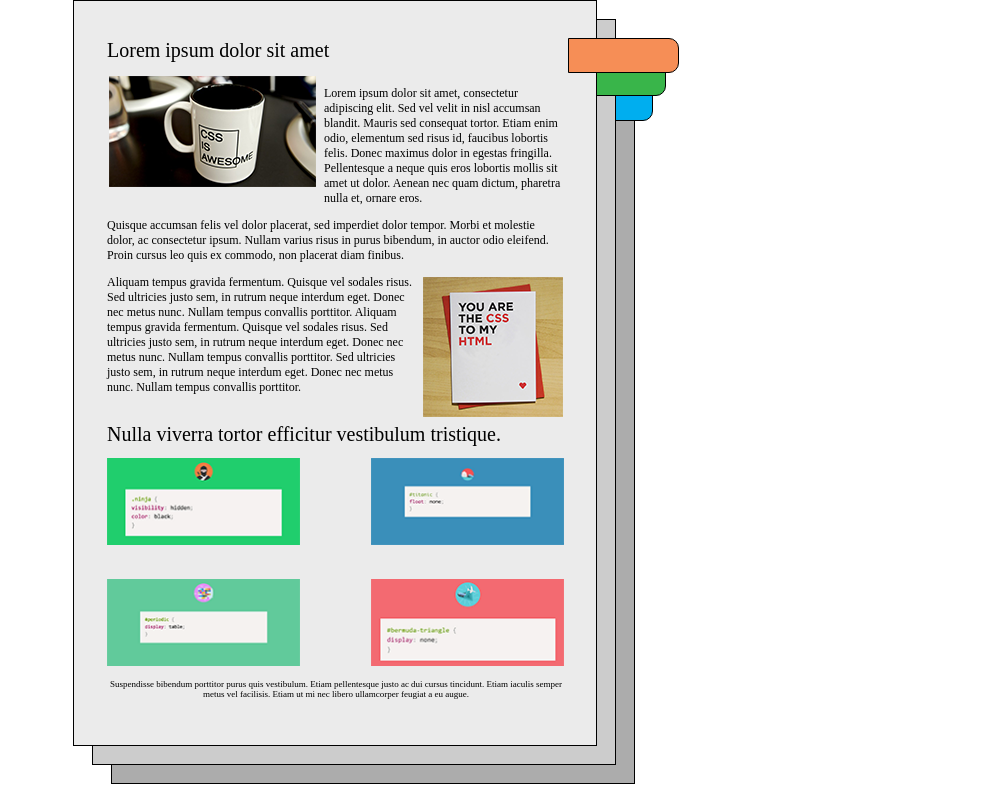
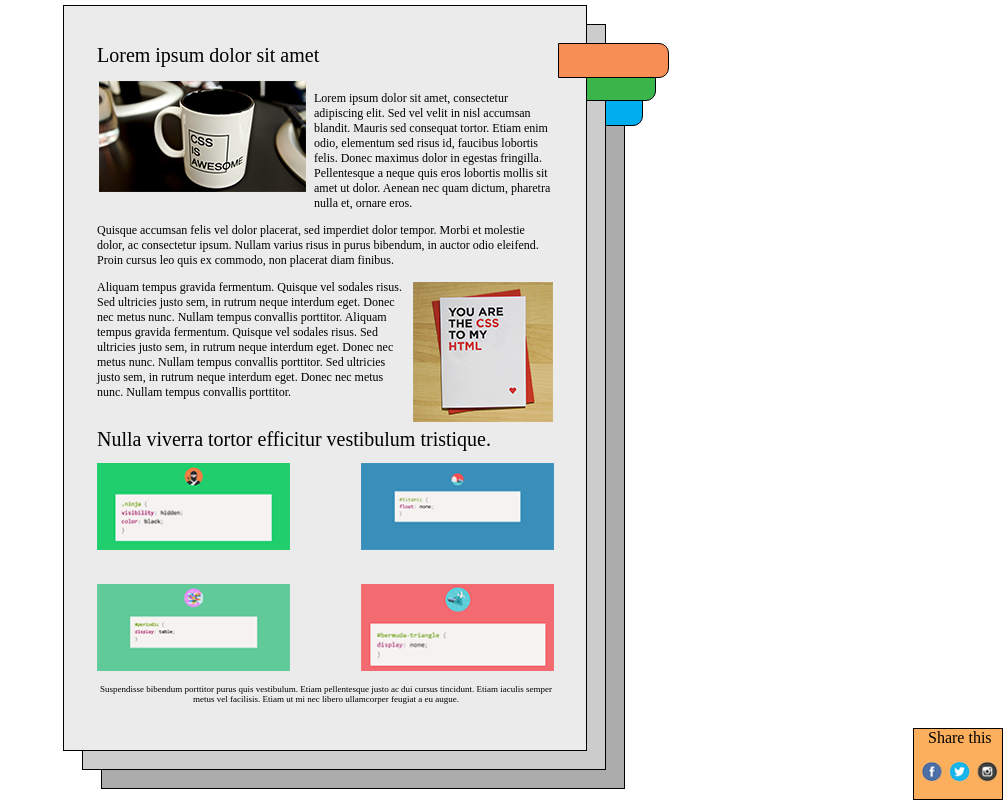
Before and after one commit to SystemGhost/float-position-task, a plain HTML site: page index.html in a window 1280 px wide. Shown: the whole page, without its empty margins (277-1280 px from the left). Drawn offline with Linux system fonts and the light colour scheme.

Commit message:
float-position-task/fix: add new basics style

```diff
--- a/css/style.css
+++ b/css/style.css
@@ -1,21 +1,56 @@
-#bookmark_1 {
+.wrapper {
+	width: 600px;
+	height: 750px;
+	position: absolute;
+	left: 50%;
+	top: 10%;
+	transform: translate(-50%, -10%);
+}
+
+.social {
+	width: 88px;
+	height: 70px;
+	position: fixed;
+	left: 100%;
+	top: 100%;
+	transform: translate(-100%, -100%);
+	border: 1px solid black;
+	background: #fbaf5d;
+}
+
+
+
+.rect {
+	width: 522px;
+	height: 744px;
+	border: 1px solid black;
+	position: absolute;
+}
+
+
+
+.bookmark {
+	border: 1px solid black;
+	position: absolute;
+	border-radius: 0 10px 10px 0;
+}
+
+.bookmark_1 {
 	width: 109px;
 	height: 33px;
 	background: #f68e56;
-	border: 1px solid black;
-	position: absolute;
-	z-index: 6;
 	top: 38px;
-  	left: 845px;
-  	border-radius: 0 10px 10px 0;
+  	left: 495px;
 }
 
-#information-box {
+.information-box {
 	width: 458px;
 	height: 679px;
 	font: 12px "Myriad Pro";
   	margin: 38px 0 0 33px;
 }
+
+
 
 .main-text {
 	height: 35px;
@@ -26,24 +61,17 @@
     clear:both
 }
 
-#rectangle_1 {
-	width: 522px;
-	height: 744px;
+.rectangle_1 {
 	background: #ebebeb;
-	border: 1px solid black;
-	position: absolute;
-	z-index: 5;
-	top: 0px;
-  	left: 350px;
 }
 
-#img_1 {
+.img_1 {
 	float: left;
 	padding: 2px;
 	margin: 0 6px 4px 0;
 }
 
-#img_2 {
+.img_2 {
 	float: right;
 	padding: 2px;
 	margin: 0 0 4px 6px;
@@ -59,65 +87,59 @@
 	margin: 15px 0 0 0;
 }
 
-#left-col {
+.left-col {
 	width: 194px;
 	float: left;
 }
 
-#right-col {
+.right-col {
 	width: 194px;
 	float: right;
 }
 
 
-#bookmark_2 {
+.bookmark_2 {
 	width: 97px;
 	height: 33px;
 	background: #39b54a;
-	border: 1px solid black;
-	position: absolute;
-	z-index: 4;
 	top: 61px;
-  	left: 844px;
-  	border-radius: 0 10px 10px 0;
+  	left: 494px;
 }
 
-#rectangle_2 {
-	width: 522px;
-	height: 744px;
+.rectangle_2 {
 	background: #cccccc;
-	border: 1px solid black;
-	position: absolute;
-	z-index: 3;
 	top: 19px;
-  	left: 369px;
+  	left: 19px;
 }
 
-#bookmark_3 {
+.bookmark_3 {
 	width: 97px;
 	height: 33px;
 	background: #00aeef;
-	border: 1px solid black;
-	position: absolute;
-	z-index: 2;
 	top: 86px;
-  	left: 831px;
-  	border-radius: 0 10px 10px 0;
+  	left: 481px;
 }
 
-#rectangle_3 {
-	width: 522px;
-	height: 744px;
+.rectangle_3 {
 	background: #acacac;
-	border: 1px solid black;
-	position: absolute;
-	z-index: 1;
 	top: 38px;
-  	left: 388px;
+  	left: 38px;
 }
 
-#footer {
+.footer {
 	text-align: center;
 	font-size: 9px;
 	vertical-align: middle;
 }
+
+.share-icons {
+	padding-left: 7px;
+	float: left;
+	width: 77px;
+}
+
+.share-text {
+	height: 32px;
+	padding-left: 14px;
+	font: 16px "Myriad Pro";
+}
--- a/index.html
+++ b/index.html
@@ -6,34 +6,40 @@
 		 <link rel="stylesheet" href="css/style.css">
 	</head>
 	<body>
-		<div id="bookmark_1"></div>
-		<div id="rectangle_1">
-			<div id="information-box">
+		<div class="wrapper">
+            <div class="rect rectangle_3"></div>
+            <div class="bookmark bookmark_3"></div>
+            <div class="rect rectangle_2"></div>
+            <div class="bookmark bookmark_2"></div>
+			<div class="rect rectangle_1">
+				<div class="information-box">
 				    <div class="main-text">Lorem ipsum dolor sit amet</div>
-				<img src="img/cup.png" id="img_1">
+					<img src="img/cup.png" class="img_1">
 					<p>Lorem ipsum dolor sit amet, consectetur adipiscing elit. Sed vel velit in nisl accumsan blandit. Mauris sed consequat tortor. Etiam enim odio, elementum sed risus id, faucibus lobortis felis. Donec maximus dolor in egestas fringilla. Pellentesque a neque quis eros lobortis mollis sit amet ut dolor. Aenean nec quam dictum, pharetra nulla et, ornare eros.</p>
 					<p>Quisque accumsan felis vel dolor placerat, sed imperdiet dolor tempor. Morbi et molestie dolor, ac consectetur ipsum. Nullam varius risus in purus bibendum, in auctor odio eleifend. Proin cursus leo quis ex commodo, non placerat diam finibus. </p>
-				<img src="img/fun.png" id="img_2">
+					<img src="img/fun.png" class="img_2">
 					<p>Aliquam tempus gravida fermentum. Quisque vel sodales risus. Sed ultricies justo sem, in rutrum neque interdum eget. Donec nec metus nunc. Nullam tempus convallis porttitor. Aliquam tempus gravida fermentum. Quisque vel sodales risus. Sed ultricies justo sem, in rutrum neque interdum eget. Donec nec metus nunc. Nullam tempus convallis porttitor. Sed ultricies justo sem, in rutrum neque interdum eget. Donec nec metus nunc. Nullam tempus convallis porttitor.</p>
 					<div class="clear"></div>
 					<div class="main-text">Nulla viverra tortor efficitur vestibulum tristique.</div>
-				<div id="left-col">
+					<div class="left-col">
 						<img src="img/src1.png" class="img-src">
 						<img src="img/src2.png" class="img-src">
 					</div>
-				<div id="right-col">
+					<div class="right-col">
 						<img src="img/src3.png" class="img-src">
 						<img src="img/src4.png" class="img-src">
 					</div>
 					<div class="clear"></div>
-				<div id="footer">
+					<div class="footer">
 						<p> Suspendisse bibendum porttitor purus quis vestibulum. Etiam pellentesque justo ac dui cursus tincidunt. Etiam iaculis semper metus vel facilisis. Etiam ut mi nec libero ullamcorper feugiat a eu augue. </p>
 					</div>
 				</div>
 			</div>
-		<div id="bookmark_2"></div>
-		<div id="rectangle_2"></div>
-		<div id="bookmark_3"></div>
-		<div id="rectangle_3"></div>
+			<div class="bookmark bookmark_1"></div>
+		</div>
+        <div class="social">
+                <div class="share-text">Share this</div>
+                <img src="img/icons.png" class="share-icons">
+        </div>
 	</body>
 </html>
```
Also changed, not shown: img/icons.png (added). Lines whose indentation alone changed are shown as unchanged.
